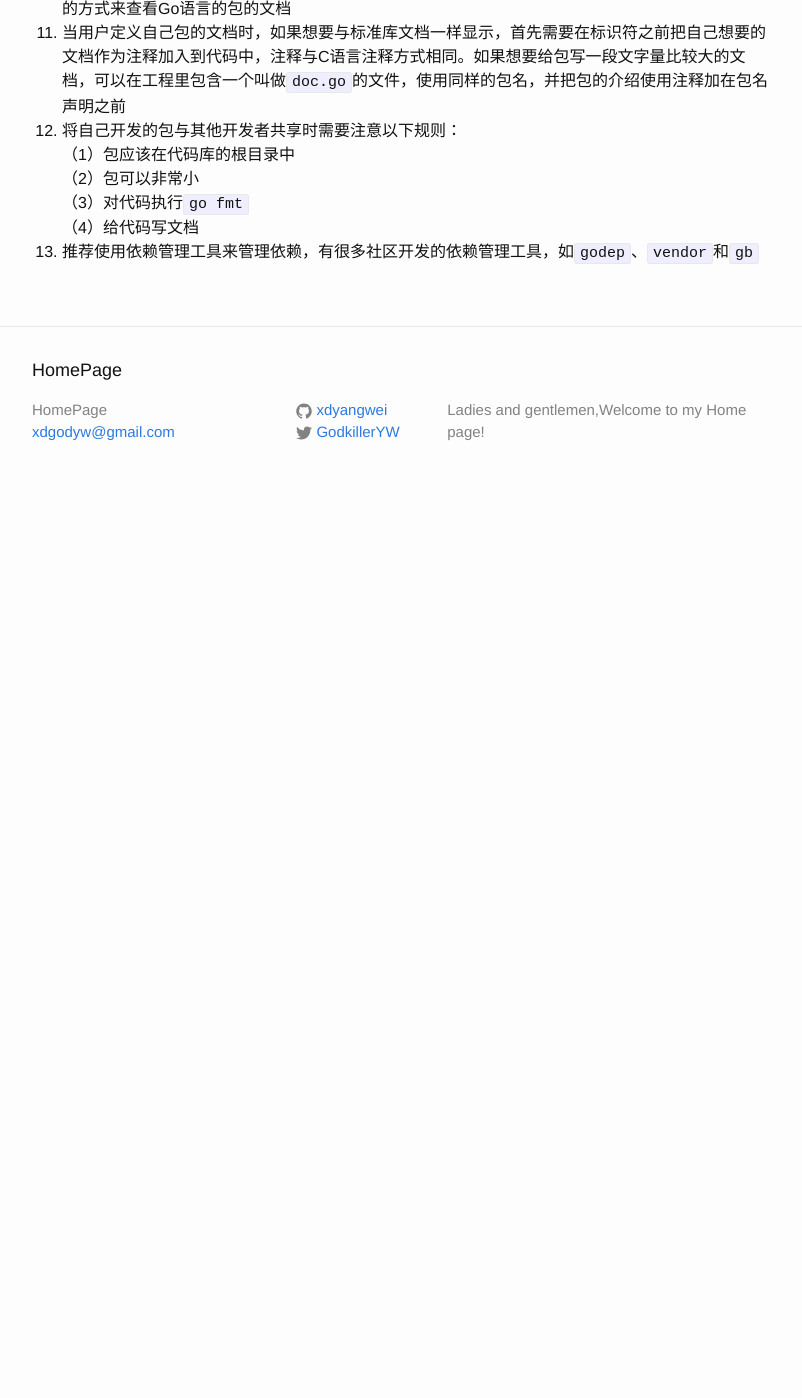
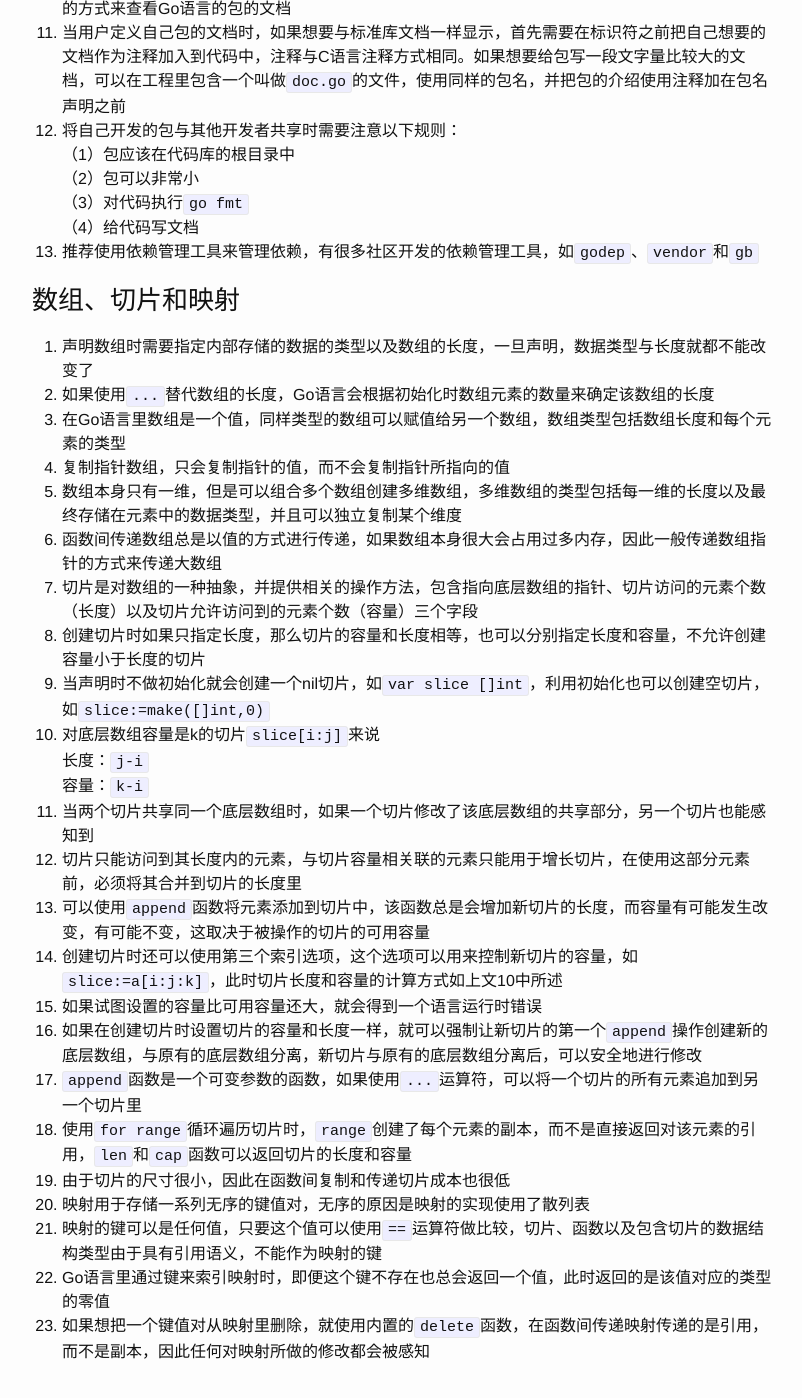
Before and after one commit to xdyangwei/xdyangwei.github.io, a Jekyll site: the page built from _posts/2020-4-21-Golang注意事项.md, in a window 1280 px wide and 1400 px high, scrolled down 2351 px. Shown: the whole window, without its empty margins (238-1040 px from the left). Built offline with Jekyll 4.4.1, drawn with Linux system fonts in a browser that asks for light colours; our own code applies the rules of GitHub Pages for plain Markdown files; before the commit the page ends 2855 px from its top, so only the background shows below that.

Commit message:
add the tips of array、slice and map

```diff
--- a/_posts/2020-4-21-Golang注意事项.md
+++ b/_posts/2020-4-21-Golang注意事项.md
@@ -59,3 +59,30 @@
 （3）对代码执行`go fmt`
 （4）给代码写文档
 13. 推荐使用依赖管理工具来管理依赖，有很多社区开发的依赖管理工具，如`godep`、`vendor`和`gb`
+
+### 数组、切片和映射
+1. 声明数组时需要指定内部存储的数据的类型以及数组的长度，一旦声明，数据类型与长度就都不能改变了
+2. 如果使用`...`替代数组的长度，Go语言会根据初始化时数组元素的数量来确定该数组的长度
+3. 在Go语言里数组是一个值，同样类型的数组可以赋值给另一个数组，数组类型包括数组长度和每个元素的类型
+4. 复制指针数组，只会复制指针的值，而不会复制指针所指向的值
+5. 数组本身只有一维，但是可以组合多个数组创建多维数组，多维数组的类型包括每一维的长度以及最终存储在元素中的数据类型，并且可以独立复制某个维度
+6. 函数间传递数组总是以值的方式进行传递，如果数组本身很大会占用过多内存，因此一般传递数组指针的方式来传递大数组
+7. 切片是对数组的一种抽象，并提供相关的操作方法，包含指向底层数组的指针、切片访问的元素个数（长度）以及切片允许访问到的元素个数（容量）三个字段
+8. 创建切片时如果只指定长度，那么切片的容量和长度相等，也可以分别指定长度和容量，不允许创建容量小于长度的切片
+9. 当声明时不做初始化就会创建一个nil切片，如`var slice []int`，利用初始化也可以创建空切片，如`slice:=make([]int,0)`
+10. 对底层数组容量是k的切片`slice[i:j]`来说
+长度：`j-i`
+容量：`k-i`
+11. 当两个切片共享同一个底层数组时，如果一个切片修改了该底层数组的共享部分，另一个切片也能感知到
+12. 切片只能访问到其长度内的元素，与切片容量相关联的元素只能用于增长切片，在使用这部分元素前，必须将其合并到切片的长度里
+13. 可以使用`append`函数将元素添加到切片中，该函数总是会增加新切片的长度，而容量有可能发生改变，有可能不变，这取决于被操作的切片的可用容量
+14. 创建切片时还可以使用第三个索引选项，这个选项可以用来控制新切片的容量，如`slice:=a[i:j:k]`，此时切片长度和容量的计算方式如上文10中所述
+15. 如果试图设置的容量比可用容量还大，就会得到一个语言运行时错误
+16. 如果在创建切片时设置切片的容量和长度一样，就可以强制让新切片的第一个`append`操作创建新的底层数组，与原有的底层数组分离，新切片与原有的底层数组分离后，可以安全地进行修改
+17. `append`函数是一个可变参数的函数，如果使用`...`运算符，可以将一个切片的所有元素追加到另一个切片里
+18. 使用`for range`循环遍历切片时，`range`创建了每个元素的副本，而不是直接返回对该元素的引用，`len`和`cap`函数可以返回切片的长度和容量
+19. 由于切片的尺寸很小，因此在函数间复制和传递切片成本也很低
+20. 映射用于存储一系列无序的键值对，无序的原因是映射的实现使用了散列表
+21. 映射的键可以是任何值，只要这个值可以使用`==`运算符做比较，切片、函数以及包含切片的数据结构类型由于具有引用语义，不能作为映射的键
+22. Go语言里通过键来索引映射时，即便这个键不存在也总会返回一个值，此时返回的是该值对应的类型的零值
+23. 如果想把一个键值对从映射里删除，就使用内置的`delete`函数，在函数间传递映射传递的是引用，而不是副本，因此任何对映射所做的修改都会被感知
```
